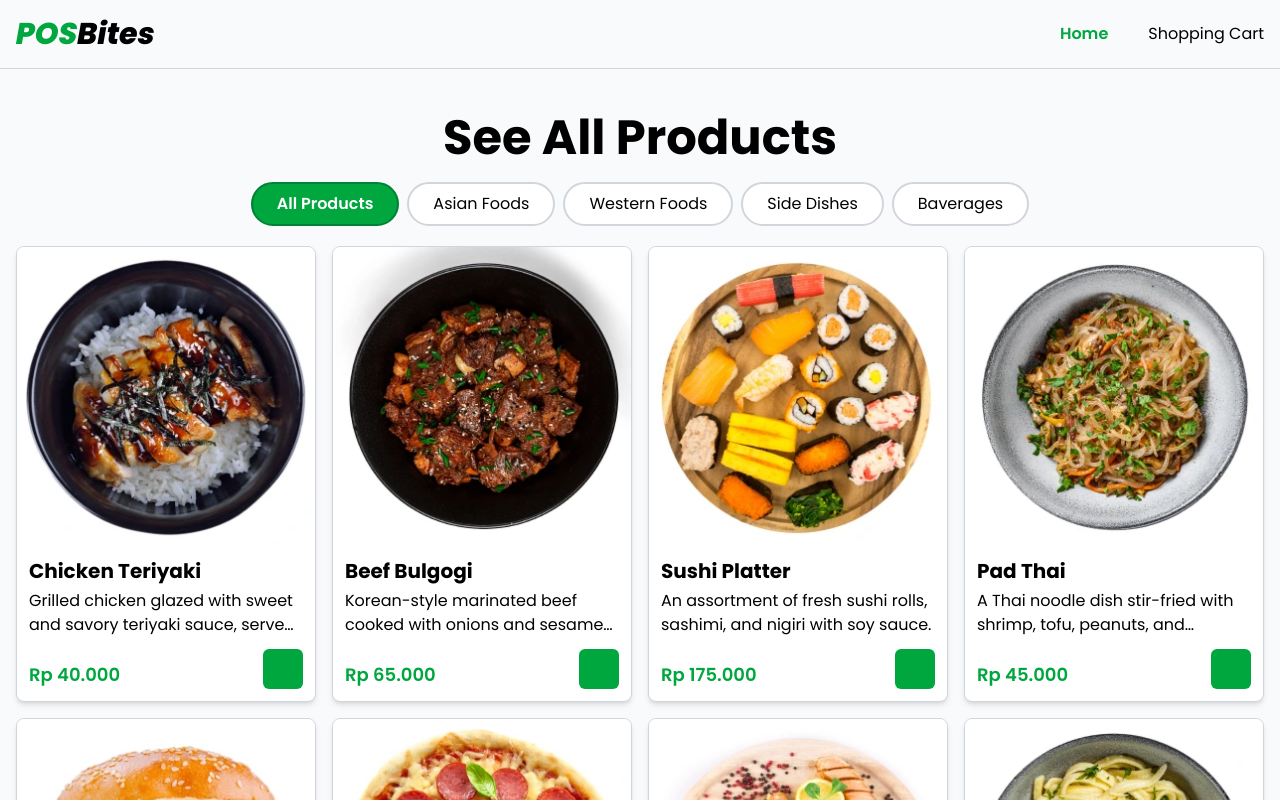
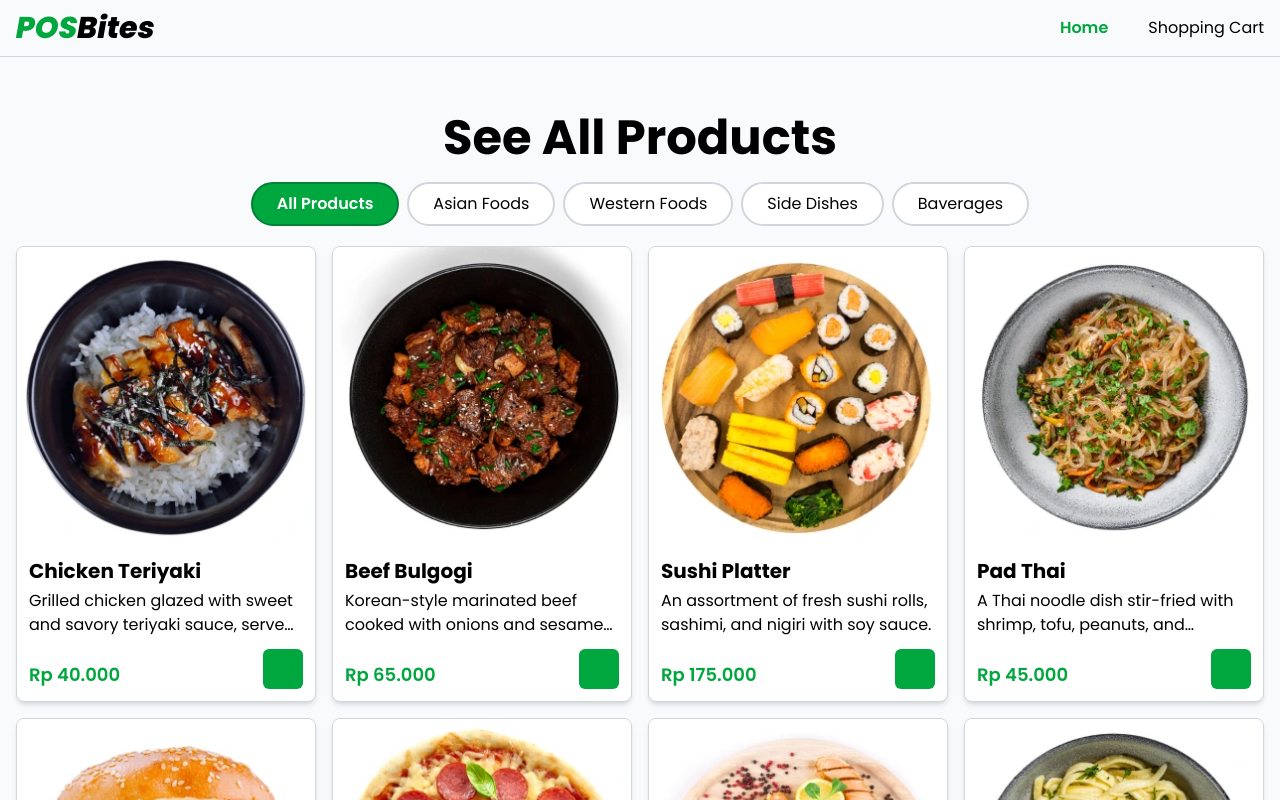
Before and after one commit to GemahGhozali/posbites, a React (Vite) app: page / in a window 1280 px wide. Shown: the top 800 px of the page. Built offline with nearby package versions, Linux system fonts and the light colour scheme; some icons are missing.

Commit message:
Changing POSBitesLogo Component's Line Height

```diff
--- a/src/components/POSBitesLogo.jsx
+++ b/src/components/POSBitesLogo.jsx
@@ -2,7 +2,7 @@ export default function POSBitesLogo() {
    return (
       <span className="flex items-center">
          <i className="bx bx-menu-right text-green-600 text-[42px] -skew-x-10"></i>
-         <h1 className="text-green-600 font-extrabold text-3xl -skew-x-10">
+         <h1 className="text-green-600 font-extrabold text-3xl leading-0 -skew-x-10">
             POS<span className="text-black">Bites</span>
          </h1>
       </span>
```
